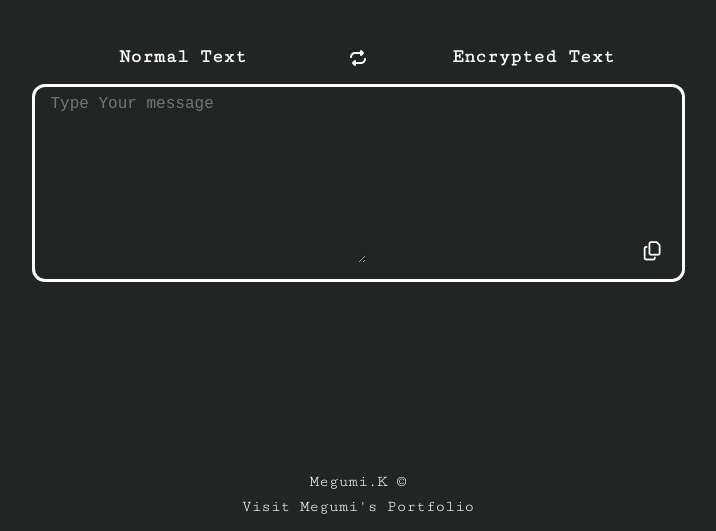
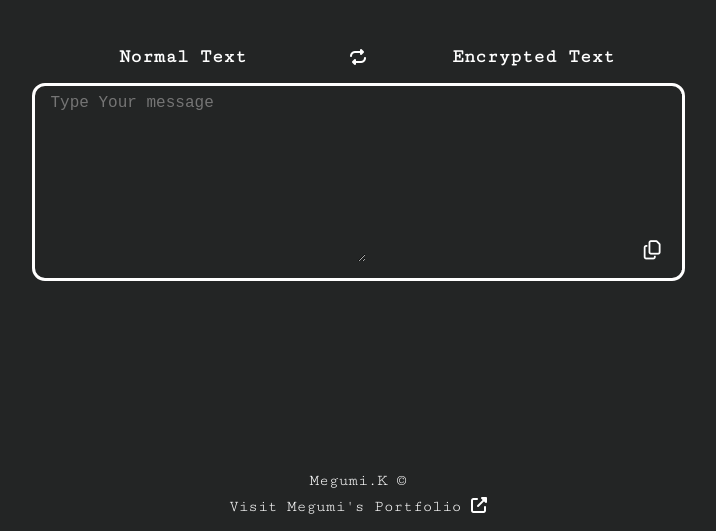
Before and after one commit to MegumiKim/Cipher, a website with bundled scripts: page index.html in a window 1280 px wide. Shown: the part 269-800 px from the top of the page, without its empty margins (282-998 px from the left). Built offline with nearby package versions, Linux system fonts and the light colour scheme.

Commit message:
add tab link

```diff
--- a/index.html
+++ b/index.html
@@ -86,7 +86,7 @@
 
     </main>
     <footer><p>Megumi.K &copy;</p>
-<a href="https://portfolio.kimuramegumi.site/">Visit Megumi's Portfolio</a>
+<a href="https://portfolio.kimuramegumi.site/" target="_blank">Visit Megumi's Portfolio <i class="fa-solid fa-up-right-from-square"></i></a>
     </footer>
   </body>
 </html>
```
